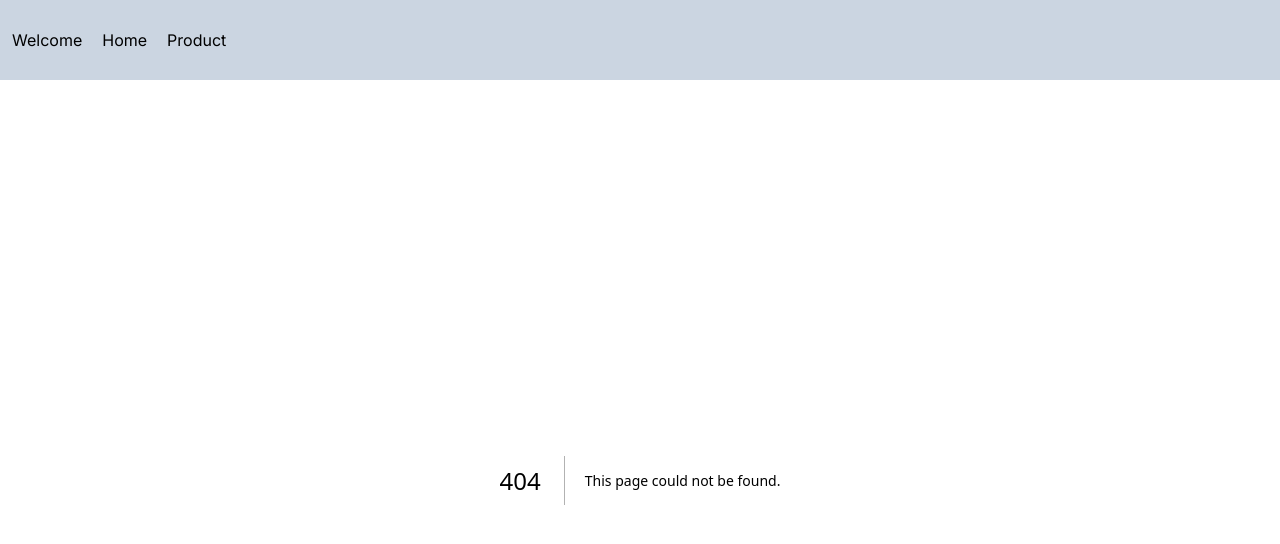
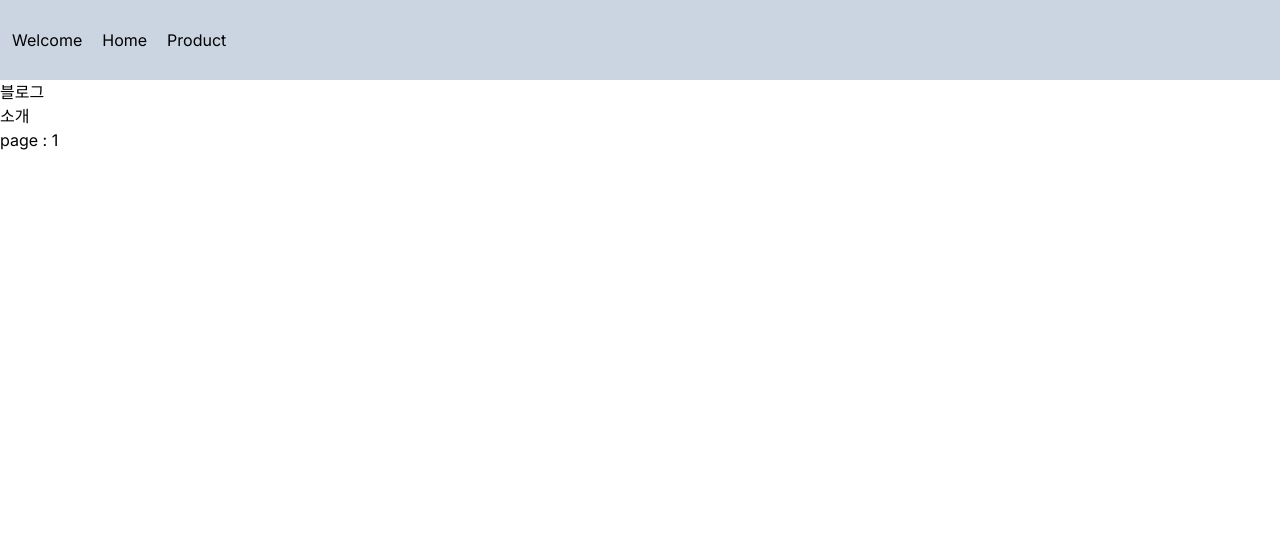
Before and after one commit to JihooDev/Remind_NextJS, a Next.js app: page /product/1 in a window 1280 px wide. Before the commit this address had no page. Shown: the top 544 px of the page. Built offline with nearby package versions, Linux system fonts and the light colour scheme.

Commit message:
feat: dynamic routing

```diff
--- /dev/null
+++ b/src/app/product/[slug]/page.tsx
@@ -0,0 +1,15 @@
+import React, { ReactElement } from 'react'
+
+type Props = {
+    params: {
+        slug: string;
+    }
+}
+
+const page = ({ params }: Props): ReactElement => {
+    return (
+        <div>page : {params.slug}</div>
+    )
+}
+
+export default page
```
